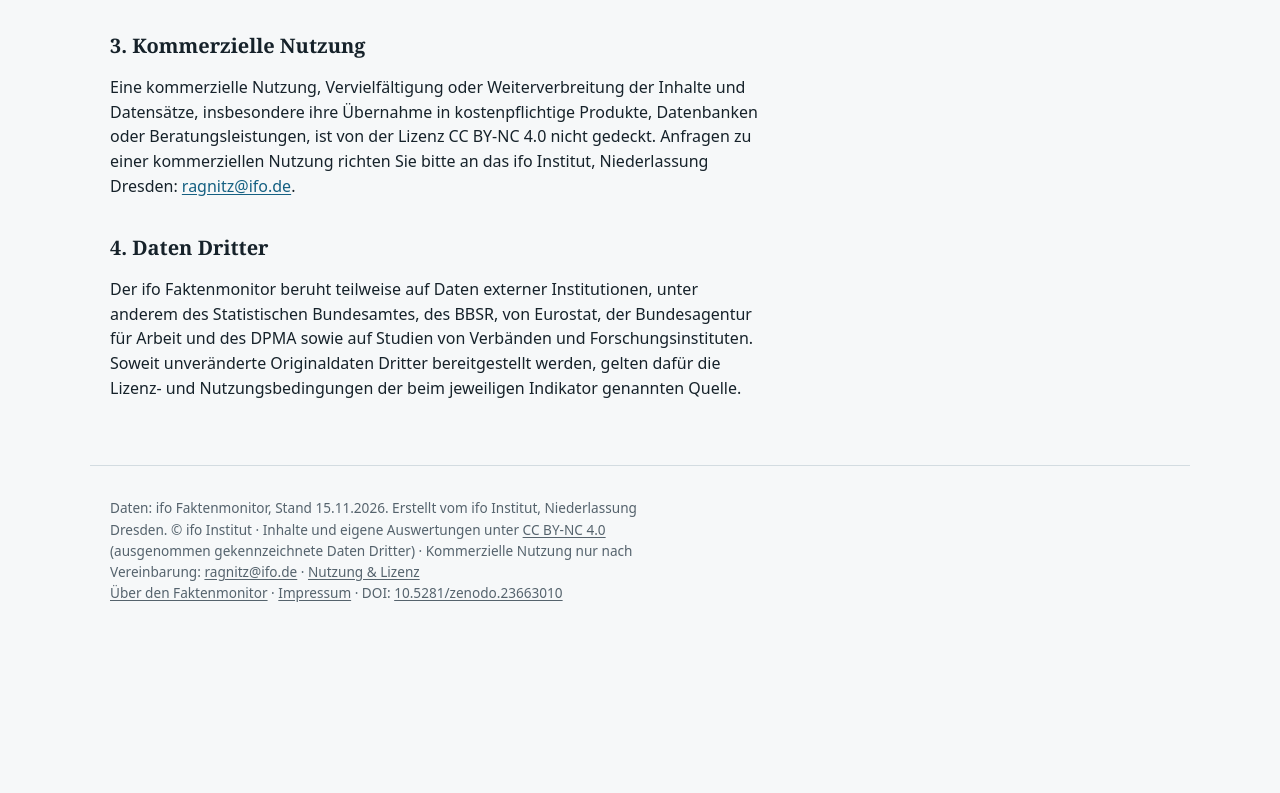
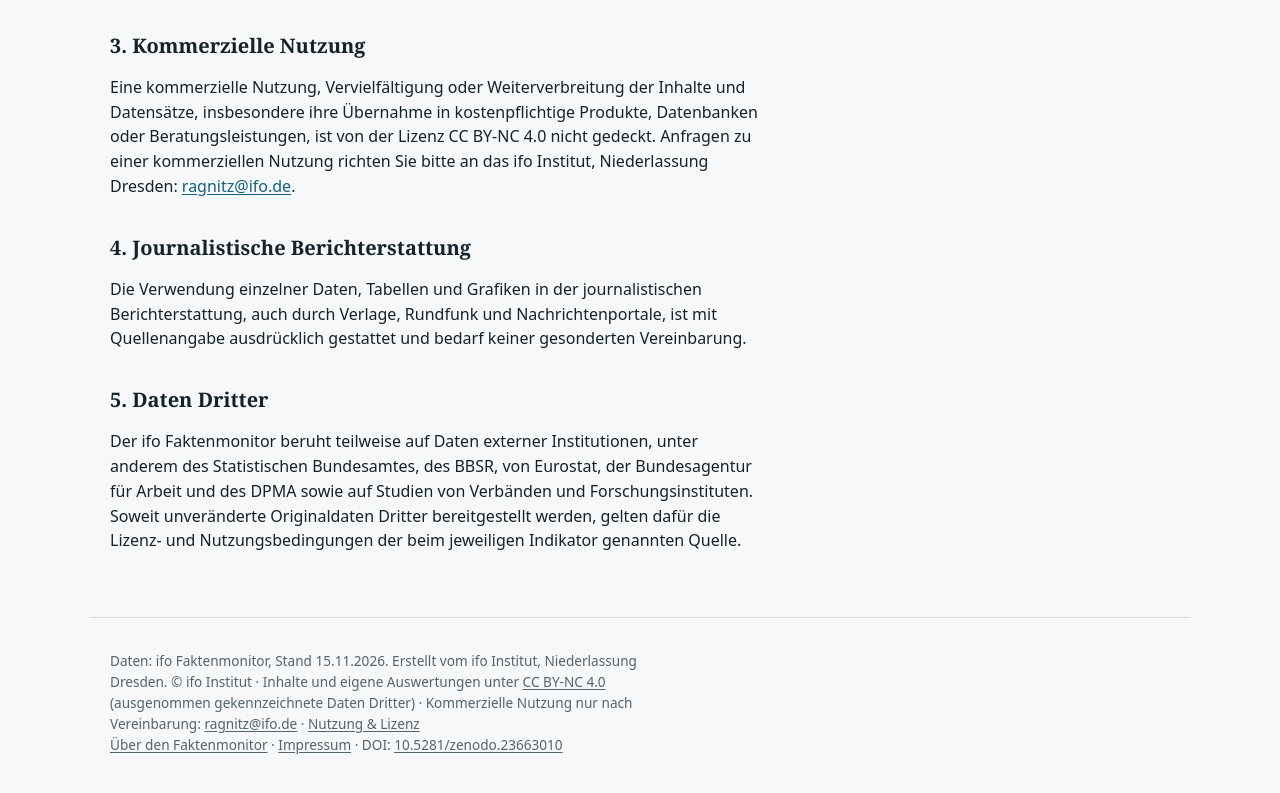
Before and after one commit to Faktenmonitor/faktenmonitor.github.io, a plain HTML site: page lizenz.html in a window 1280 px wide. Shown: the part 678-1471 px from the top of the page. Before the commit the page ends 1324 px from the top, so only its background shows below. Drawn offline with Linux system fonts and the light colour scheme.

Commit message:
Add files via upload

```diff
--- a/lizenz.html
+++ b/lizenz.html
@@ -23,7 +23,9 @@
 <p>Wurden Daten neu berechnet, gekürzt oder Grafiken verändert, ist zusätzlich „eigene Darstellung/Berechnung“ zu vermerken.</p>
 <h2>3. Kommerzielle Nutzung</h2>
 <p>Eine kommerzielle Nutzung, Vervielfältigung oder Weiterverbreitung der Inhalte und Datensätze, insbesondere ihre Übernahme in kostenpflichtige Produkte, Datenbanken oder Beratungsleistungen, ist von der Lizenz CC BY-NC 4.0 nicht gedeckt. Anfragen zu einer kommerziellen Nutzung richten Sie bitte an das ifo Institut, Niederlassung Dresden: <a href="mailto:ragnitz@ifo.de">ragnitz@ifo.de</a>.</p>
-<h2>4. Daten Dritter</h2>
+<h2>4. Journalistische Berichterstattung</h2>
+<p>Die Verwendung einzelner Daten, Tabellen und Grafiken in der journalistischen Berichterstattung, auch durch Verlage, Rundfunk und Nachrichtenportale, ist mit Quellenangabe ausdrücklich gestattet und bedarf keiner gesonderten Vereinbarung.</p>
+<h2>5. Daten Dritter</h2>
 <p>Der ifo Faktenmonitor beruht teilweise auf Daten externer Institutionen, unter anderem des Statistischen Bundesamtes, des BBSR, von Eurostat, der Bundesagentur für Arbeit und des DPMA sowie auf Studien von Verbänden und Forschungsinstituten. Soweit unveränderte Originaldaten Dritter bereitgestellt werden, gelten dafür die Lizenz- und Nutzungsbedingungen der beim jeweiligen Indikator genannten Quelle.</p>
 </main>
 <footer class="site"><p>Daten: ifo Faktenmonitor, Stand 15.11.2026. Erstellt vom ifo Institut, Niederlassung Dresden.
```
Also changed, not shown: 2 other files.
